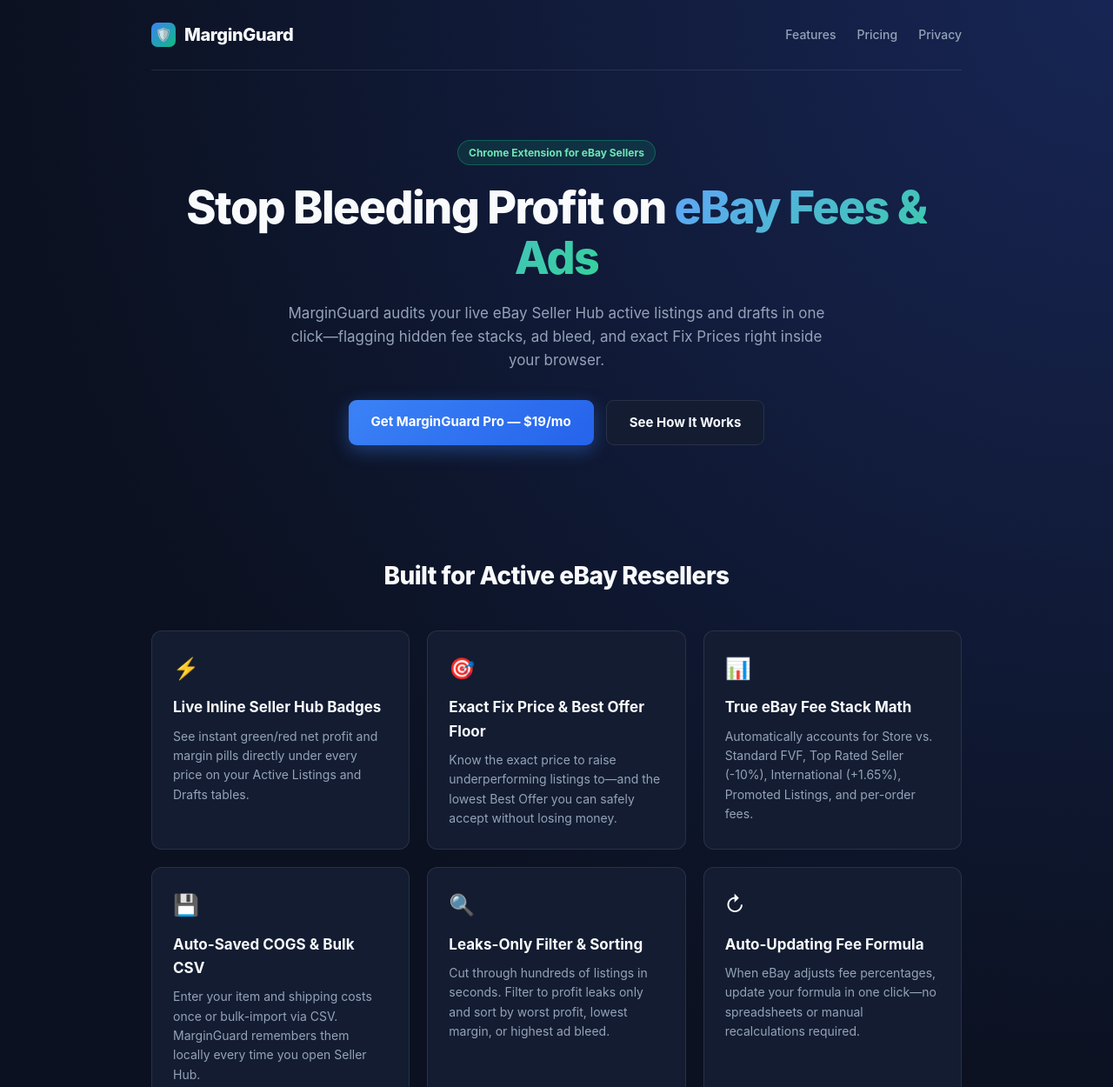
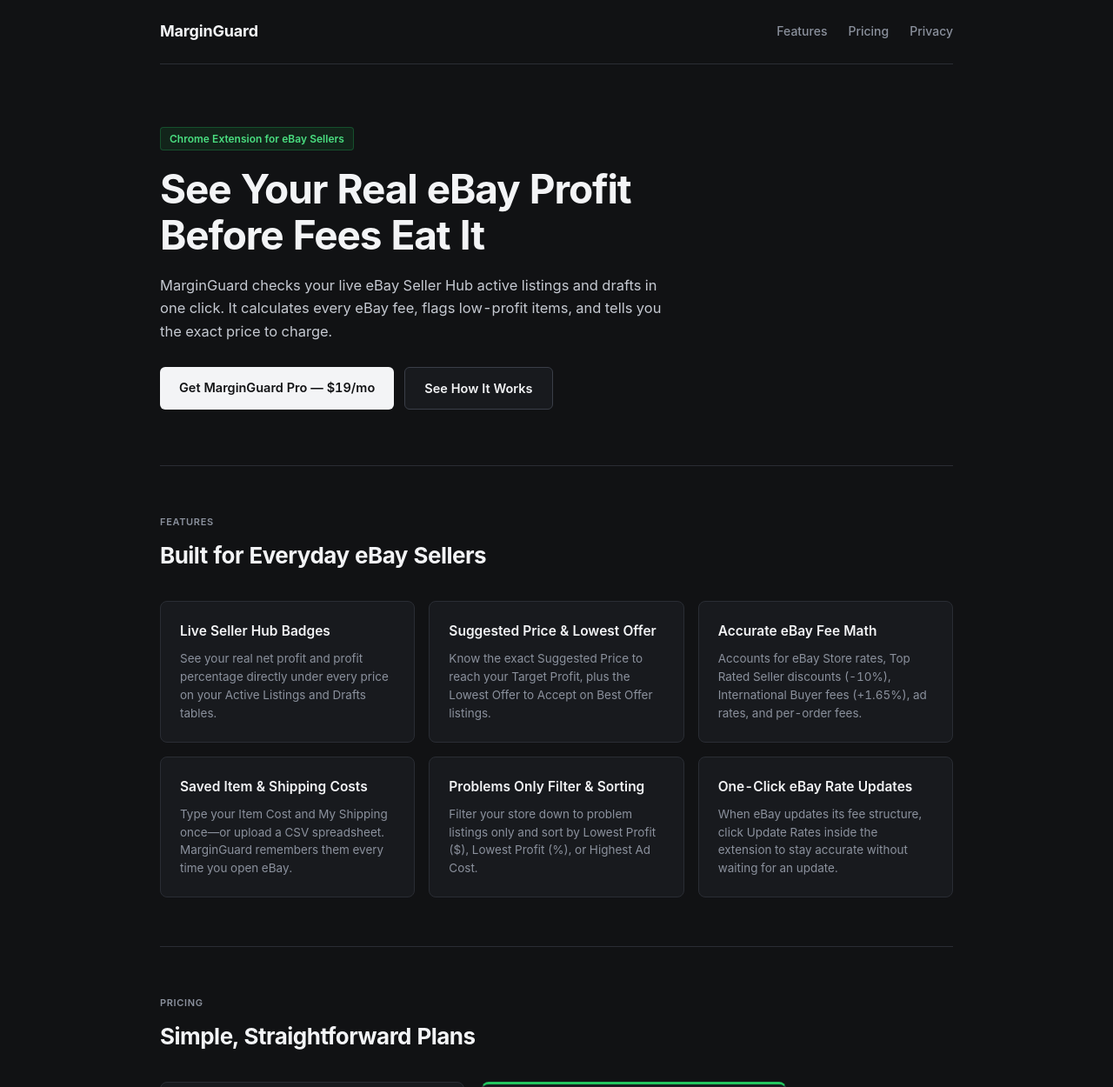
Before and after one commit to sonderoo/marginguard, a plain HTML site: page index.html in a window 1280 px wide. Shown: the top 1250 px of the page at 87% size. Drawn offline with Linux system fonts and the light colour scheme.

Commit message:
Update index.html

```diff
--- a/index.html
+++ b/index.html
@@ -3,62 +3,55 @@
 <head>
   <meta charset="UTF-8" />
   <meta name="viewport" content="width=device-width, initial-scale=1.0" />
-  <title>MarginGuard — eBay Profit Leak & Fee Scanner</title>
+  <title>MarginGuard — eBay Profit & Fee Checker</title>
   <style>
     :root {
-      --bg: #0b1120;
-      --surface: #131c31;
-      --surface-hover: #1a2540;
-      --border: rgba(148, 163, 184, 0.16);
-      --text: #f8fafc;
-      --muted: #94a3b8;
-      --primary: #3b82f6;
-      --primary-hover: #2563eb;
-      --success: #10b981;
-      --danger: #ef4444;
+      --bg: #111214;
+      --surface: #181a1e;
+      --surface-hover: #1f2228;
+      --border: #2a2d34;
+      --border-strong: #3a3e48;
+      --text: #f3f4f6;
+      --text-secondary: #c5c9d1;
+      --muted: #8b919d;
+      --accent: #f3f4f6;
+      --accent-text: #111214;
+      --green: #22c55e;
+      --green-bg: rgba(34, 197, 94, 0.1);
+      --green-border: rgba(34, 197, 94, 0.28);
     }
 
     * { box-sizing: border-box; margin: 0; padding: 0; }
 
     body {
-      font-family: -apple-system, BlinkMacSystemFont, "Segoe UI", Roboto, sans-serif;
-      background: radial-gradient(circle at top right, #172554 0%, var(--bg) 45%);
+      font-family: -apple-system, BlinkMacSystemFont, "Segoe UI", Roboto, Helvetica, Arial, sans-serif;
+      background: var(--bg);
       color: var(--text);
       line-height: 1.6;
+      font-variant-numeric: tabular-nums;
       -webkit-font-smoothing: antialiased;
     }
 
     .container {
-      max-width: 980px;
+      max-width: 960px;
       margin: 0 auto;
       padding: 0 24px;
     }
 
-    /* Nav */
+    /* Navigation */
     nav {
       display: flex;
       justify-content: space-between;
       align-items: center;
-      padding: 24px 0;
+      padding: 22px 0;
       border-bottom: 1px solid var(--border);
     }
     .logo {
-      font-size: 20px;
-      font-weight: 800;
-      letter-spacing: -0.02em;
-      display: flex;
-      align-items: center;
-      gap: 10px;
-    }
-    .logo-badge {
-      background: linear-gradient(135deg, #3b82f6, #10b981);
-      width: 28px;
-      height: 28px;
-      border-radius: 7px;
-      display: inline-flex;
-      align-items: center;
-      justify-content: center;
-      font-size: 15px;
+      font-size: 18px;
+      font-weight: 700;
+      letter-spacing: -0.01em;
+      color: var(--text);
+      text-decoration: none;
     }
     .nav-links {
       display: flex;
@@ -70,189 +63,202 @@
       text-decoration: none;
       font-size: 14px;
       font-weight: 500;
-      transition: color 0.2s;
+      transition: color 0.15s ease;
     }
     .nav-links a:hover { color: var(--text); }
 
     /* Hero */
     .hero {
-      text-align: center;
-      padding: 80px 0 64px;
+      padding: 72px 0 64px;
+      max-width: 680px;
     }
-    .pill {
+    .tag {
       display: inline-block;
       font-size: 12px;
-      font-weight: 700;
-      color: #6ee7b7;
-      background: rgba(16, 185, 129, 0.14);
-      border: 1px solid rgba(16, 185, 129, 0.35);
-      padding: 4px 12px;
-      border-radius: 99px;
-      margin-bottom: 20px;
+      font-weight: 600;
+      color: #4ade80;
+      background: var(--green-bg);
+      border: 1px solid var(--green-border);
+      padding: 3px 10px;
+      border-radius: 4px;
+      margin-bottom: 18px;
     }
     h1 {
-      font-size: clamp(34px, 5vw, 52px);
-      font-weight: 800;
-      letter-spacing: -0.03em;
-      line-height: 1.12;
-      margin-bottom: 20px;
-    }
-    h1 span {
-      background: linear-gradient(135deg, #60a5fa, #34d399);
-      -webkit-background-clip: text;
-      -webkit-text-fill-color: transparent;
+      font-size: clamp(32px, 4.5vw, 46px);
+      font-weight: 700;
+      letter-spacing: -0.025em;
+      line-height: 1.15;
+      margin-bottom: 18px;
+      color: var(--text);
     }
     .hero p {
-      max-width: 620px;
-      margin: 0 auto 32px;
-      color: var(--muted);
-      font-size: 17px;
+      color: var(--text-secondary);
+      font-size: 16.5px;
+      margin-bottom: 28px;
+      max-width: 580px;
     }
     .cta-group {
       display: flex;
-      gap: 14px;
-      justify-content: center;
+      gap: 12px;
       flex-wrap: wrap;
     }
     .btn {
       display: inline-block;
-      padding: 13px 26px;
-      border-radius: 9px;
-      font-weight: 700;
-      font-size: 15px;
+      padding: 12px 22px;
+      border-radius: 6px;
+      font-weight: 600;
+      font-size: 14.5px;
       text-decoration: none;
-      transition: transform 0.15s ease, box-shadow 0.2s ease, background 0.2s ease;
+      transition: background 0.15s ease, border-color 0.15s ease;
     }
-    .btn:hover { transform: translateY(-2px); }
     .btn-primary {
-      background: linear-gradient(135deg, #3b82f6, #2563eb);
-      color: #fff;
-      box-shadow: 0 6px 20px rgba(59, 130, 246, 0.38);
+      background: var(--accent);
+      color: var(--accent-text);
     }
+    .btn-primary:hover { background: #e2e5e9; }
     .btn-secondary {
       background: var(--surface);
       color: var(--text);
-      border: 1px solid var(--border);
+      border: 1px solid var(--border-strong);
     }
     .btn-secondary:hover { background: var(--surface-hover); }
 
-    /* Features */
-    .section { padding: 64px 0; }
+    /* Sections */
+    .section {
+      padding: 56px 0;
+      border-top: 1px solid var(--border);
+    }
+    .section-label {
+      font-size: 11px;
+      font-weight: 600;
+      text-transform: uppercase;
+      letter-spacing: 0.06em;
+      color: var(--muted);
+      margin-bottom: 8px;
+    }
     .section-title {
-      text-align: center;
-      font-size: 28px;
-      font-weight: 800;
+      font-size: 26px;
+      font-weight: 700;
       letter-spacing: -0.02em;
-      margin-bottom: 40px;
+      margin-bottom: 32px;
     }
+
+    /* Features Grid */
     .grid-3 {
       display: grid;
-      grid-template-columns: repeat(auto-fit, minmax(260px, 1fr));
-      gap: 20px;
+      grid-template-columns: repeat(auto-fit, minmax(270px, 1fr));
+      gap: 16px;
     }
     .card {
       background: var(--surface);
       border: 1px solid var(--border);
-      border-radius: 12px;
-      padding: 24px;
-    }
-    .card-icon {
-      font-size: 24px;
-      margin-bottom: 12px;
+      border-radius: 8px;
+      padding: 22px;
     }
     .card h3 {
-      font-size: 17px;
+      font-size: 15.5px;
+      font-weight: 600;
       margin-bottom: 8px;
+      color: var(--text);
     }
     .card p {
-      font-size: 14px;
+      font-size: 13.5px;
       color: var(--muted);
+      line-height: 1.55;
     }
 
     /* Pricing */
     .pricing-grid {
       display: grid;
       grid-template-columns: repeat(auto-fit, minmax(290px, 1fr));
-      gap: 24px;
-      max-width: 740px;
-      margin: 0 auto;
+      gap: 20px;
+      max-width: 720px;
     }
     .price-card {
       background: var(--surface);
       border: 1px solid var(--border);
-      border-radius: 14px;
-      padding: 30px;
+      border-radius: 8px;
+      padding: 28px;
       display: flex;
       flex-direction: column;
     }
     .price-card.pro {
-      border-color: rgba(59, 130, 246, 0.65);
-      box-shadow: 0 0 32px rgba(59, 130, 246, 0.16);
-      position: relative;
+      border-color: var(--border-strong);
+      border-top: 3px solid var(--green);
+    }
+    .price-card h3 {
+      font-size: 17px;
+      font-weight: 600;
     }
     .price-tag {
-      font-size: 36px;
-      font-weight: 800;
-      margin: 12px 0 6px;
+      font-size: 34px;
+      font-weight: 700;
+      margin: 10px 0 4px;
     }
     .price-tag span {
-      font-size: 15px;
+      font-size: 14px;
       font-weight: 500;
       color: var(--muted);
     }
     .price-card ul {
       list-style: none;
-      margin: 20px 0 28px;
+      margin: 20px 0 26px;
       flex: 1;
     }
     .price-card li {
       font-size: 14px;
-      color: #cbd5e1;
+      color: var(--text-secondary);
       margin-bottom: 10px;
-      padding-left: 22px;
+      padding-left: 20px;
       position: relative;
     }
     .price-card li::before {
       content: "✓";
-      color: var(--success);
+      color: var(--green);
       font-weight: 700;
       position: absolute;
       left: 0;
     }
 
-    /* Privacy & Footer */
+    /* Privacy */
     .privacy {
-      background: rgba(19, 28, 49, 0.55);
+      background: var(--surface);
       border: 1px solid var(--border);
-      border-radius: 12px;
-      padding: 28px;
-      margin-top: 24px;
+      border-radius: 8px;
+      padding: 24px;
       font-size: 13.5px;
       color: var(--muted);
+      line-height: 1.6;
     }
     .privacy h3 {
       color: var(--text);
       margin-bottom: 8px;
-      font-size: 16px;
+      font-size: 15.5px;
     }
+    .privacy code {
+      color: var(--text-secondary);
+      font-family: ui-monospace, SFMono-Regular, Menlo, monospace;
+      font-size: 12.5px;
+    }
+
     footer {
-      text-align: center;
-      padding: 40px 0;
+      padding: 36px 0;
       color: var(--muted);
       font-size: 13px;
       border-top: 1px solid var(--border);
-      margin-top: 56px;
+      display: flex;
+      justify-content: space-between;
+      flex-wrap: wrap;
+      gap: 12px;
     }
-    footer a { color: #93c5fd; text-decoration: none; }
+    footer a { color: var(--text-secondary); text-decoration: none; }
+    footer a:hover { color: var(--text); }
   </style>
 </head>
 <body>
   <div class="container">
     <nav>
-      <div class="logo">
-        <span class="logo-badge">🛡️</span>
-        MarginGuard
-      </div>
+      <a href="#" class="logo">MarginGuard</a>
       <div class="nav-links">
         <a href="#features">Features</a>
         <a href="#pricing">Pricing</a>
@@ -261,10 +267,10 @@
     </nav>
 
     <section class="hero">
-      <div class="pill">Chrome Extension for eBay Sellers</div>
-      <h1>Stop Bleeding Profit on <span>eBay Fees & Ads</span></h1>
+      <div class="tag">Chrome Extension for eBay Sellers</div>
+      <h1>See Your Real eBay Profit Before Fees Eat It</h1>
       <p>
-        MarginGuard audits your live eBay Seller Hub active listings and drafts in one click—flagging hidden fee stacks, ad bleed, and exact Fix Prices right inside your browser.
+        MarginGuard checks your live eBay Seller Hub active listings and drafts in one click. It calculates every eBay fee, flags low-profit items, and tells you the exact price to charge.
       </p>
       <div class="cta-group">
         <a href="#pricing" class="btn btn-primary">Get MarginGuard Pro — $19/mo</a>
@@ -273,53 +279,49 @@
     </section>
 
     <section id="features" class="section">
-      <h2 class="section-title">Built for Active eBay Resellers</h2>
+      <div class="section-label">Features</div>
+      <h2 class="section-title">Built for Everyday eBay Sellers</h2>
       <div class="grid-3">
         <div class="card">
-          <div class="card-icon">⚡</div>
-          <h3>Live Inline Seller Hub Badges</h3>
-          <p>See instant green/red net profit and margin pills directly under every price on your Active Listings and Drafts tables.</p>
+          <h3>Live Seller Hub Badges</h3>
+          <p>See your real net profit and profit percentage directly under every price on your Active Listings and Drafts tables.</p>
         </div>
         <div class="card">
-          <div class="card-icon">🎯</div>
-          <h3>Exact Fix Price & Best Offer Floor</h3>
-          <p>Know the exact price to raise underperforming listings to—and the lowest Best Offer you can safely accept without losing money.</p>
+          <h3>Suggested Price & Lowest Offer</h3>
+          <p>Know the exact Suggested Price to reach your Target Profit, plus the Lowest Offer to Accept on Best Offer listings.</p>
         </div>
         <div class="card">
-          <div class="card-icon">📊</div>
-          <h3>True eBay Fee Stack Math</h3>
-          <p>Automatically accounts for Store vs. Standard FVF, Top Rated Seller (-10%), International (+1.65%), Promoted Listings, and per-order fees.</p>
+          <h3>Accurate eBay Fee Math</h3>
+          <p>Accounts for eBay Store rates, Top Rated Seller discounts (-10%), International Buyer fees (+1.65%), ad rates, and per-order fees.</p>
         </div>
         <div class="card">
-          <div class="card-icon">💾</div>
-          <h3>Auto-Saved COGS & Bulk CSV</h3>
-          <p>Enter your item and shipping costs once or bulk-import via CSV. MarginGuard remembers them locally every time you open Seller Hub.</p>
+          <h3>Saved Item & Shipping Costs</h3>
+          <p>Type your Item Cost and My Shipping once—or upload a CSV spreadsheet. MarginGuard remembers them every time you open eBay.</p>
         </div>
         <div class="card">
-          <div class="card-icon">🔍</div>
-          <h3>Leaks-Only Filter & Sorting</h3>
-          <p>Cut through hundreds of listings in seconds. Filter to profit leaks only and sort by worst profit, lowest margin, or highest ad bleed.</p>
+          <h3>Problems Only Filter & Sorting</h3>
+          <p>Filter your store down to problem listings only and sort by Lowest Profit ($), Lowest Profit (%), or Highest Ad Cost.</p>
         </div>
         <div class="card">
-          <div class="card-icon">↻</div>
-          <h3>Auto-Updating Fee Formula</h3>
-          <p>When eBay adjusts fee percentages, update your formula in one click—no spreadsheets or manual recalculations required.</p>
+          <h3>One-Click eBay Rate Updates</h3>
+          <p>When eBay updates its fee structure, click Update Rates inside the extension to stay accurate without waiting for an update.</p>
         </div>
       </div>
     </section>
 
     <section id="pricing" class="section">
-      <h2 class="section-title">Simple, Transparent Pricing</h2>
+      <div class="section-label">Pricing</div>
+      <h2 class="section-title">Simple, Straightforward Plans</h2>
       <div class="pricing-grid">
         <div class="price-card">
           <h3>Free</h3>
           <div class="price-tag">$0 <span>/ forever</span></div>
           <ul>
-            <li>Scan up to 10 listings per page</li>
-            <li>Live inline eBay Seller Hub badges</li>
-            <li>Store, Top Rated & International toggles</li>
-            <li>1 free Fix Price / Min Offer preview</li>
-            <li>Auto-saved local COGS & shipping</li>
+            <li>Check up to 10 listings at a time</li>
+            <li>Live inline Seller Hub profit badges</li>
+            <li>eBay Store, Top Rated Seller & International Buyer settings</li>
+            <li>1 free Suggested Price / Lowest Offer preview</li>
+            <li>Auto-saved Item Cost & My Shipping</li>
           </ul>
           <a href="#" class="btn btn-secondary" style="text-align:center;">Install Free Extension</a>
         </div>
@@ -328,14 +330,13 @@
           <h3>MarginGuard Pro</h3>
           <div class="price-tag">$19 <span>/ month</span></div>
           <ul>
-            <li>Unlimited listing scans</li>
-            <li>Full Fix Price & Break-Even recommendations</li>
-            <li>Best Offer Floor (Min Offer) calculator</li>
-            <li>Bulk COGS CSV Import & Audit CSV Export</li>
-            <li>Leaks-Only filter & profit/ad bleed sorting</li>
+            <li>Check unlimited listings</li>
+            <li>Full Suggested Price & Break-Even Price calculations</li>
+            <li>Lowest Offer to Accept calculator for Best Offers</li>
+            <li>Upload Costs (CSV) & Download Report (CSV)</li>
+            <li>Problems Only filter & profit/ad cost sorting</li>
           </ul>
-          <!-- Replace # with your Polar.sh checkout URL -->
-          <a href="https://buy.polar.sh/polar_cl_zckNHhazKGSxABLypHq6oi6kBUcdmsvWOhDqB0nEisI" class="btn btn-primary" style="text-align:center;">Upgrade to Pro</a>
+          <a href="https://buy.polar.sh/polar_cl_zckNHhazKGSxABLypHq6oi6kBUcdmsvWOhDqB0nEisI" target="_blank" rel="noopener noreferrer" class="btn btn-primary" style="text-align:center;">Upgrade to Pro</a>
         </div>
       </div>
     </section>
@@ -344,13 +345,14 @@
       <div class="privacy">
         <h3>Privacy Policy</h3>
         <p>
-          MarginGuard runs 100% locally inside your Chrome browser. Your eBay listing titles, prices, COGS, and shipping costs are stored strictly in your browser's local storage (<code>chrome.storage.local</code>) and are never sold, shared, or transmitted to external servers. License key validation is handled securely via Polar.sh.
+          MarginGuard runs locally inside your Chrome browser. Your eBay listing titles, prices, Item Costs, and shipping costs are stored strictly in your browser's local storage (<code>chrome.storage.local</code>) and are never sold, shared, or sent to external servers. Pro license key validation is handled securely through Polar.sh.
         </p>
       </div>
     </section>
 
     <footer>
-      © 2026 MarginGuard. Not affiliated with eBay Inc. • Support: <a href="mailto:support@marginguard.app">Contact Support</a>
+      <span>© 2026 MarginGuard. Not affiliated with eBay Inc.</span>
+      <a href="mailto:support@marginguard.app">Contact Support</a>
     </footer>
   </div>
 </body>
```
